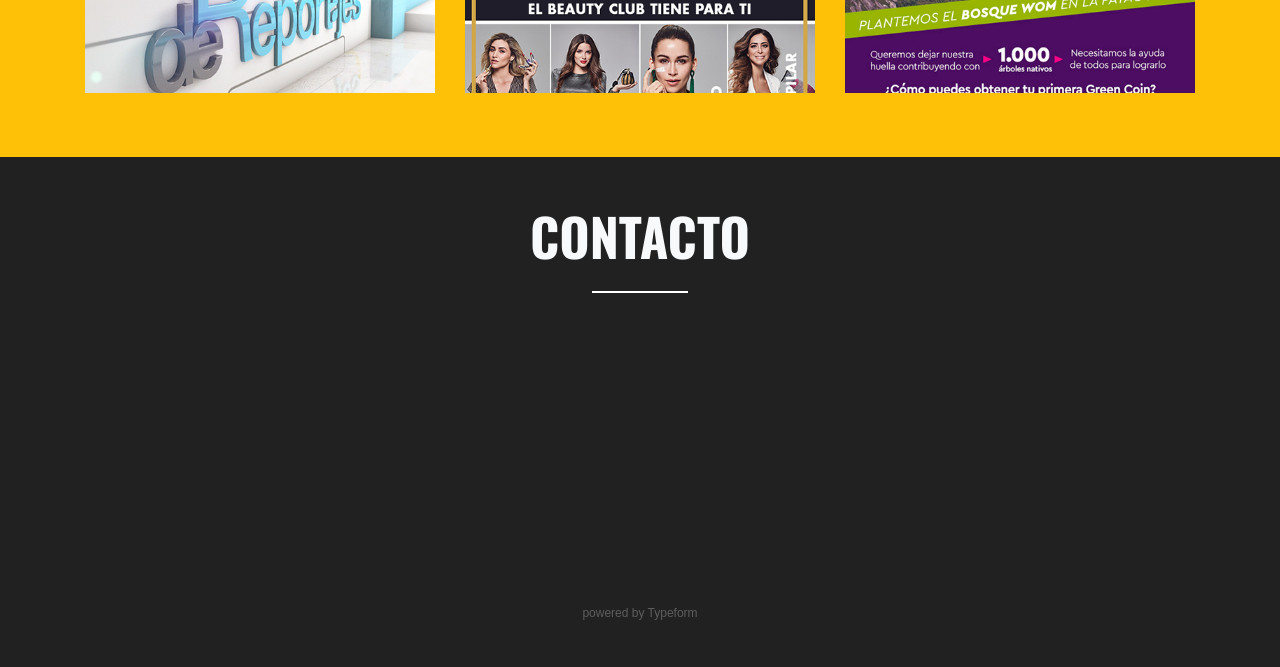
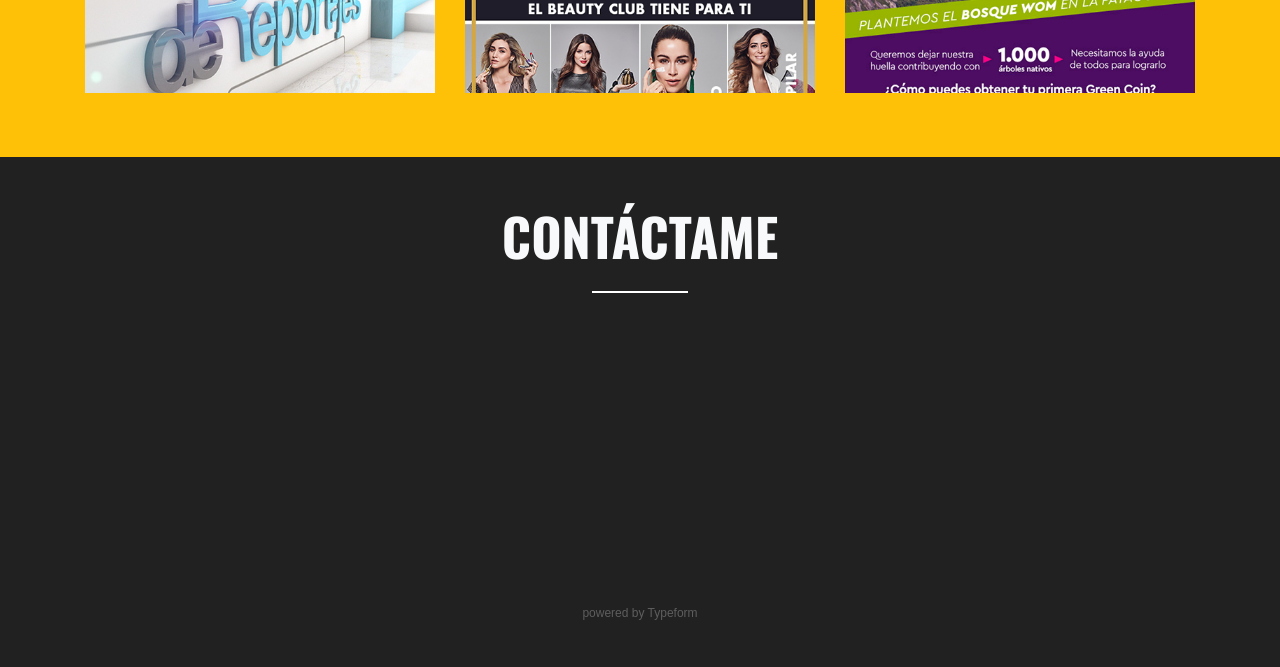
Before and after one commit to constanzamarchant/prueba, a plain HTML site: page index.html in a window 1280 px wide. Shown: the part 2029-2696 px from the top of the page. Drawn offline with nearby package versions, Linux system fonts and the light colour scheme; a script that the page names is missing.

Commit message:
texto contacto

```diff
--- a/index.html
+++ b/index.html
@@ -222,7 +222,7 @@
 	</section>
 
 	<section id="contacto" class="container-fluid text-center py-5 back-form">
-		<h5 class="text-light">CONTACTO</h5>
+		<h5 class="text-light">CONTÁCTAME</h5>
 		<span class="border-bottom border-white border-title"></span>
 		<div class="typeform-widget" data-url="https://constanza120085.typeform.com/to/rWUTKL" data-transparency="100" data-hide-headers=true data-hide-footer=true style="width: 100%; height: 300px;"></div> <script> (function() { var qs,js,q,s,d=document, gi=d.getElementById, ce=d.createElement, gt=d.getElementsByTagName, id="typef_orm", b="https://embed.typeform.com/"; if(!gi.call(d,id)) { js=ce.call(d,"script"); js.id=id; js.src=b+"embed.js"; q=gt.call(d,"script")[0]; q.parentNode.insertBefore(js,q) } })() </script> <div style="font-family: Sans-Serif;font-size: 12px;color: #999;opacity: 0.5; padding-top: 5px;"> powered by <a href="https://admin.typeform.com/signup?utm_campaign=rWUTKL&utm_source=typeform.com-13940643-Basic&utm_medium=typeform&utm_content=typeform-embedded-poweredbytypeform&utm_term=ES" style="color: #999" target="_blank">Typeform</a> </div>
 	</section>
```
